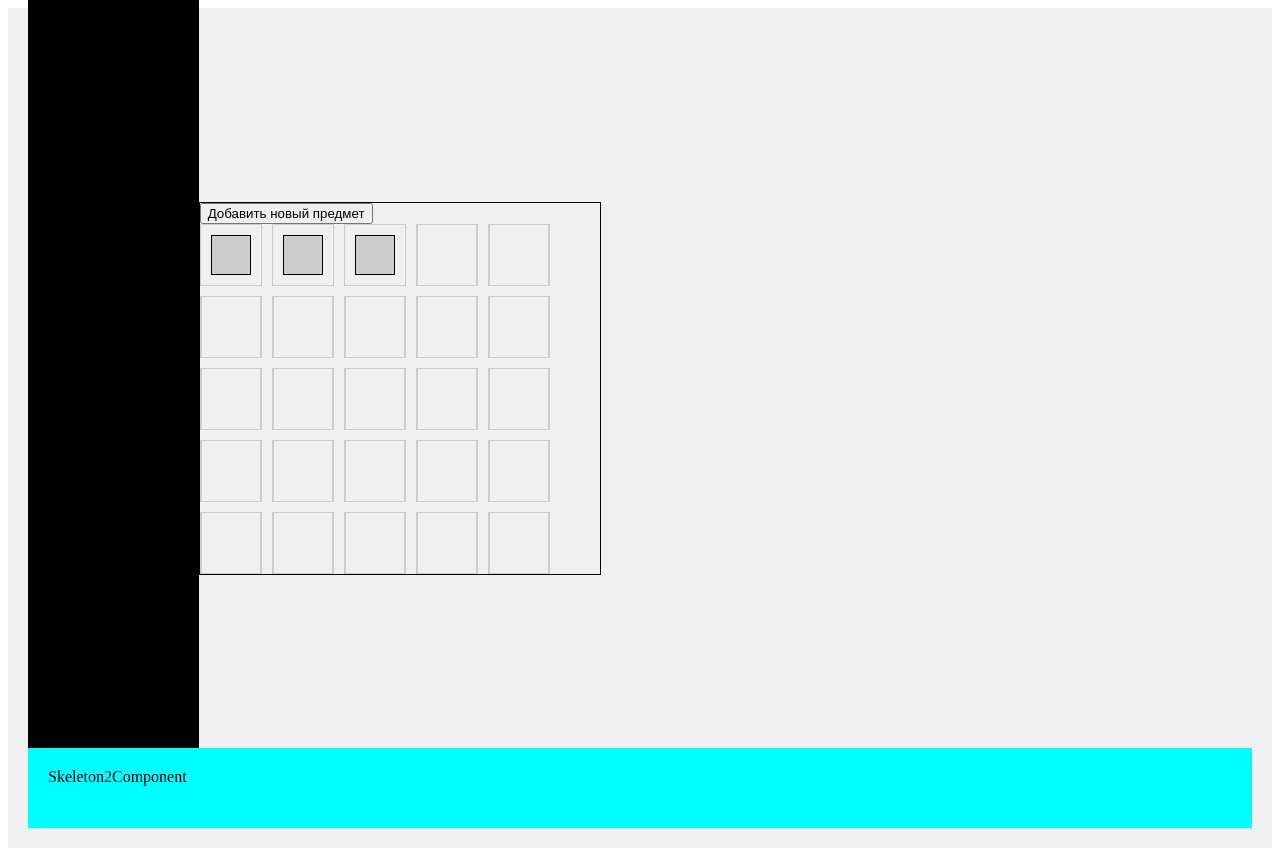
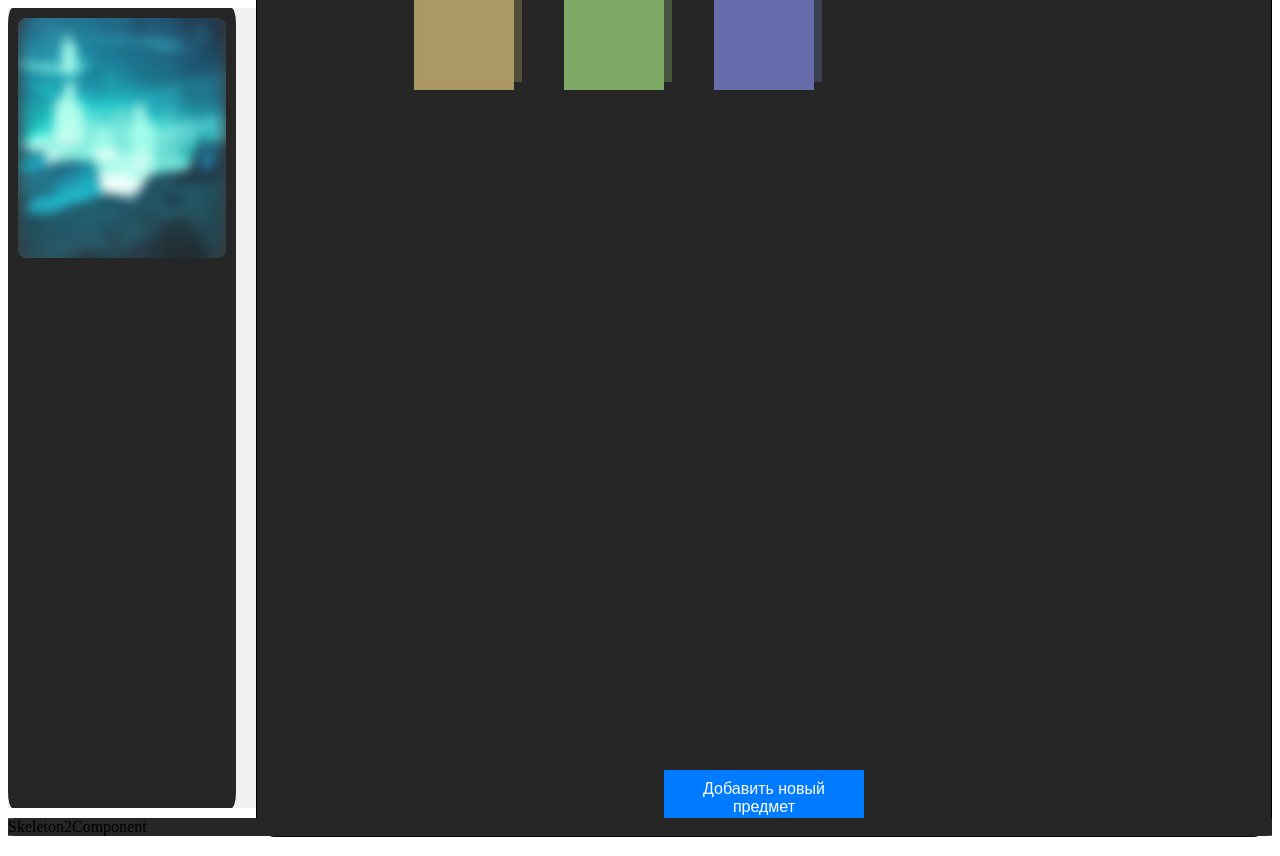
Before and after one commit to PaulRomanov/inventory_RLT_test, a Vue app: page / in a window 1280 px wide. Built offline with nearby package versions, Linux system fonts and the light colour scheme.

Commit message:
add some style

```diff
--- a/src/App.vue
+++ b/src/App.vue
@@ -27,7 +27,6 @@ export default {
 .wrapper {
   display: flex;
   flex-direction: column;
-  padding: 20px;
   background-color: #f0f0f0;
   height: 100vh;
 }
@@ -35,6 +34,6 @@ export default {
 .content {
   display: flex;
   align-items: center;
-  height: 90%;
+  height: 100%;
 }
 </style>
--- a/src/components/InventoryComponent.vue
+++ b/src/components/InventoryComponent.vue
@@ -1,12 +1,34 @@
 <template>
   <div class="inventory">
-    <button @click="addNewItem">Добавить новый предмет</button>
     <div class="grid">
       <div v-for="(item, index) in inventoryGrid" :key="index" class="cell">
-        <InventoryItem :item="item" @remove-item="removeItem(index)" v-if="item" />
+        <div :class="item ? item.colorClass : 'empty-cell'" v-if="item">
+          <InventoryItem :item="item" @remove-item="removeItem(index)">
+            <template v-slot:styleSlot>
+              <div class="wrapper_color-block">
+                <div
+                  class="color-block color-block-background"
+                  :class="item ? item.colorClass : 'transparent-color'"
+                ></div>
+                <div
+                  class="color-block"
+                  :class="item ? item.colorClass : 'transparent-color'"
+                ></div>
+              </div>
+            </template>
+          </InventoryItem>
+        </div>
         <div class="empty-cell" v-else></div>
       </div>
     </div>
+    <button
+      @click="addNewItem"
+      class="add-item-button"
+      :class="{ 'disabled-button': inventoryFull }"
+      :disabled="inventoryFull"
+    >
+      Добавить новый предмет
+    </button>
   </div>
 </template>
 
@@ -43,12 +65,23 @@ export default {
 
       return grid;
     },
+    inventoryFull() {
+      // Проверяем, заполнен ли инвентарь
+      return this.inventoryGrid.filter((item) => item !== null).length >= 25;
+    },
   },
   methods: {
     addNewItem() {
-      // Создание нового предмета и добавление его в инвентарь
-      const newItem = { name: "Новый предмет", description: "Описание нового предмета" };
-      this.inventoryStore.addItem(newItem);
+      // Проверяем, заполнен ли инвентарь перед добавлением нового предмета
+      if (!this.inventoryFull) {
+        // Создание нового предмета и добавление его в инвентарь
+        const newItem = {
+          name: "Новый предмет",
+          description: "Описание нового предмета",
+          colorClass: `item-color-${Math.floor(Math.random() * 3) + 1}`, // Генерация случайного класса цвета
+        };
+        this.inventoryStore.addItem(newItem);
+      }
     },
     removeItem(index) {
       // Удаляем предмет только, если он существует в инвентаре
@@ -68,11 +101,34 @@ export default {
 </script>
 
 <style lang="scss" scoped>
+.add-item-button {
+  background-color: #007bff;
+  color: #fff;
+  border: none;
+  padding: 10px 20px;
+  font-size: 16px;
+  cursor: pointer;
+  width: 200px;
+  transition: background-color 0.3s ease;
+}
+
+.disabled-button {
+  background-color: #ccc;
+  cursor: not-allowed;
+  pointer-events: none;
+}
 .inventory {
   display: flex;
+  align-items: center;
+  justify-content: center;
   flex-wrap: wrap;
-  width: 400px;
+  flex-direction: column;
+  padding: 10px;
+  width: 100%;
   border: 1px solid #000;
+  background-color: #262626;
+  box-sizing: border-box;
+  border-radius: 2%;
 }
 
 .row {
@@ -90,21 +146,49 @@ export default {
 .grid {
   display: grid;
   grid-template-columns: repeat(5, 1fr);
-  grid-gap: 10px;
+  grid-gap: 50px;
+  margin-bottom: 80px;
 }
 
 .cell {
-  width: 60px;
-  height: 60px;
-  border: 1px solid #ccc;
+  width: 100px;
+  height: 100px;
   display: flex;
   justify-content: center;
   align-items: center;
 }
 
 .empty-cell {
-  width: 60px;
-  height: 60px;
-  border: 1px solid #ccc;
+  width: 100px;
+  height: 100px;
+}
+.item-color-1 {
+  background-color: #AA9765;
+}
+
+.item-color-2 {
+  background-color: #7FAA65;
+}
+
+.item-color-3 {
+  background-color: #656CAA;
+}
+.wrapper_color-block {
+  position: relative;
+  width: 100px;
+  height: 100px;
+}
+.color-block {
+  position: absolute;
+  width: 100%;
+  height: 100%;
+}
+.color-block-background {
+  position: absolute;
+  top: -8px;
+  left: 8px;
+  opacity: 0.35;
+  width: 100%;
+  height: 100%;
 }
 </style>
--- a/src/components/InventoryItem.vue
+++ b/src/components/InventoryItem.vue
@@ -1,9 +1,15 @@
 <template>
-  <div class="inventory-item" @click="toggleDescription">
-    <div class="description" :class="{ 'show-description': showDescription }" @click.stop="preventClose">
+  <div class="inventory-item" :class="item.colorClass" @click="toggleDescription">
+    <div class="inventory-item inventory-item-background" :class="item.colorClass"></div>
+    <div
+      class="description"
+      :class="{ 'show-description': showDescription }"
+      @click.stop="preventClose"
+    >
+      <slot name="styleSlot"></slot>
       <span class="close-button" @click.stop="closeDescription">&times;</span>
       <p v-if="item">{{ item.description }}</p>
-      <button @click.stop="removeItem">Удалить</button>
+      <button @click.stop="removeItem" class="remove-item-btn">Удалить</button>
     </div>
   </div>
 </template>
@@ -44,26 +50,31 @@ export default {
 };
 </script>
 
-
 <style lang="scss" scoped>
 .inventory-item {
   position: relative;
-  width: 40px;
-  height: 40px;
-  background-color: #ccc;
-  border: 1px solid #000;
-  box-sizing: border-box;
+  width: 100px;
+  height: 100px;
+  cursor: pointer;
 }
+  .inventory-item-background {
+    position: absolute;
+    background-color: inherit;
+    box-sizing: border-box;
+    opacity: 0.35;
+    top: -8px;
+    left: 8px;
+  }
 
-.description {
+  .description {
   position: fixed;
   top: 0;
   right: 0;
   width: 0;
-  height: 100%;
-  background-color: #fff;
+  height: 80%;
+  background-color: #262626;
   border: 1px solid #ccc;
-  padding: 10px;
+  padding: 60px 10px;
   box-shadow: 0 2px 4px rgba(0, 0, 0, 0.2);
   overflow: hidden;
   transition: width 0.3s ease-in-out, display 0.3s ease-in-out;
@@ -87,7 +98,25 @@ export default {
 }
 
 .show-description {
-  width: 300px;
-  display: block;
+  width: 40%;
+  height: 74%;
+  display: flex;
+  flex-direction: column;
+  align-items: center;
+  margin-top: 7px;
+  margin-right: 8px;
+  z-index: 100;
+  cursor: default;
+  color: aliceblue;
+  border-top-right-radius: 10px;
+  border-bottom-right-radius: 10px;
+}
+.remove-item-btn {
+  background-color: #fa7272;
+  color: #fff;
+  border: none;
+  padding: 10px 20px;
+  font-size: 16px;
+  cursor: pointer;
 }
 </style>
--- a/src/components/Skeleton2Component.vue
+++ b/src/components/Skeleton2Component.vue
@@ -5,17 +5,13 @@
 <script>
 export default {
   name: "Skeleton2Component",
-  created() {},
-  data() {
-    return {};
-  },
-  props: {},
-  methods: {},
 };
 </script>
 
 <style lang="scss" scoped>
 .wrapper{
-  background-color:aqua;
+  background-color: #262626;
+    border-radius: 2%;
+    margin-top: 10px;
 }
 </style>
--- a/src/components/SkeletonComponent.vue
+++ b/src/components/SkeletonComponent.vue
@@ -1,21 +1,27 @@
 <template>
-  <div class="wrapper">SkeletonComponent</div>
+  <div class="wrapper">
+  <img src="../assets/Img.png" alt="img.png">
+
+  </div>
 </template>
 
 <script>
 export default {
   name: "SkeletonComponent",
-  created() {},
-  data() {
-    return {};
-  },
-  props: {},
-  methods: {},
+
 };
 </script>
 
 <style lang="scss" scoped>
 .wrapper{
-  background-color: black;
+  background-color: #262626;
+  border-radius: 2%;
+  display: flex;
+  align-items: center;
+  flex-direction: column;
+  margin-right: 20px;
+  height: 100%;
+  padding: 10px;
+  box-sizing: border-box;
 }
 </style>
--- a/src/store/store.js
+++ b/src/store/store.js
@@ -6,9 +6,9 @@ export const pinia = createPinia();
 export const useInventoryStore = defineStore('inventory', {
   state: () => ({
     items: [
-      { name: "Item 1", description: "Описание предмета 1" },
-      { name: "Item 2", description: "Описание предмета 2" },
-      { name: "Item 3", description: "Описание предмета 3" }
+      { name: "Item 1", description: "Описание предмета 1", colorClass: "item-color-1" },
+      { name: "Item 2", description: "Описание предмета 2", colorClass: "item-color-2" },
+      { name: "Item 3", description: "Описание предмета 3", colorClass: "item-color-3" }
     ],
   }),
   actions: {
```
Also changed, not shown: src/assets/Img.png (added).
